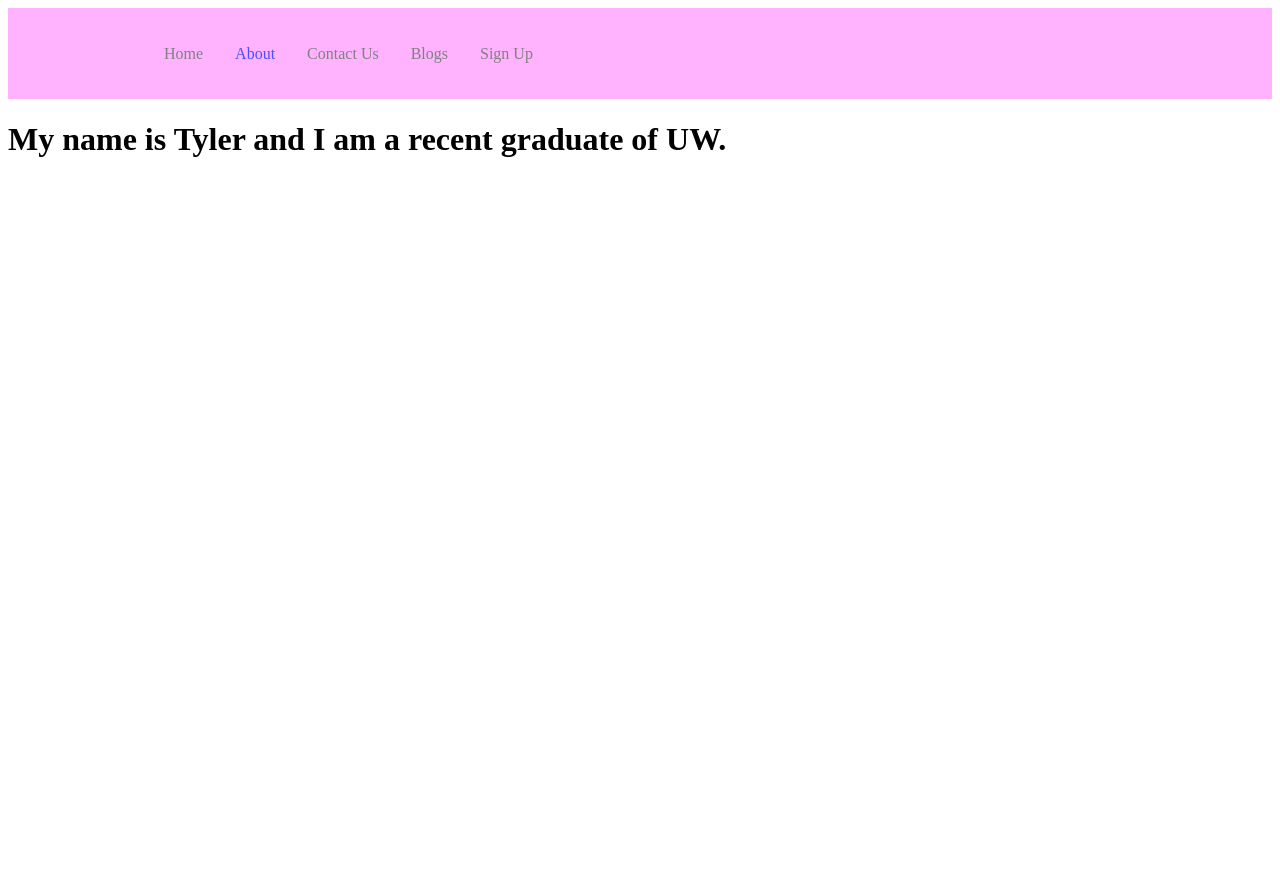
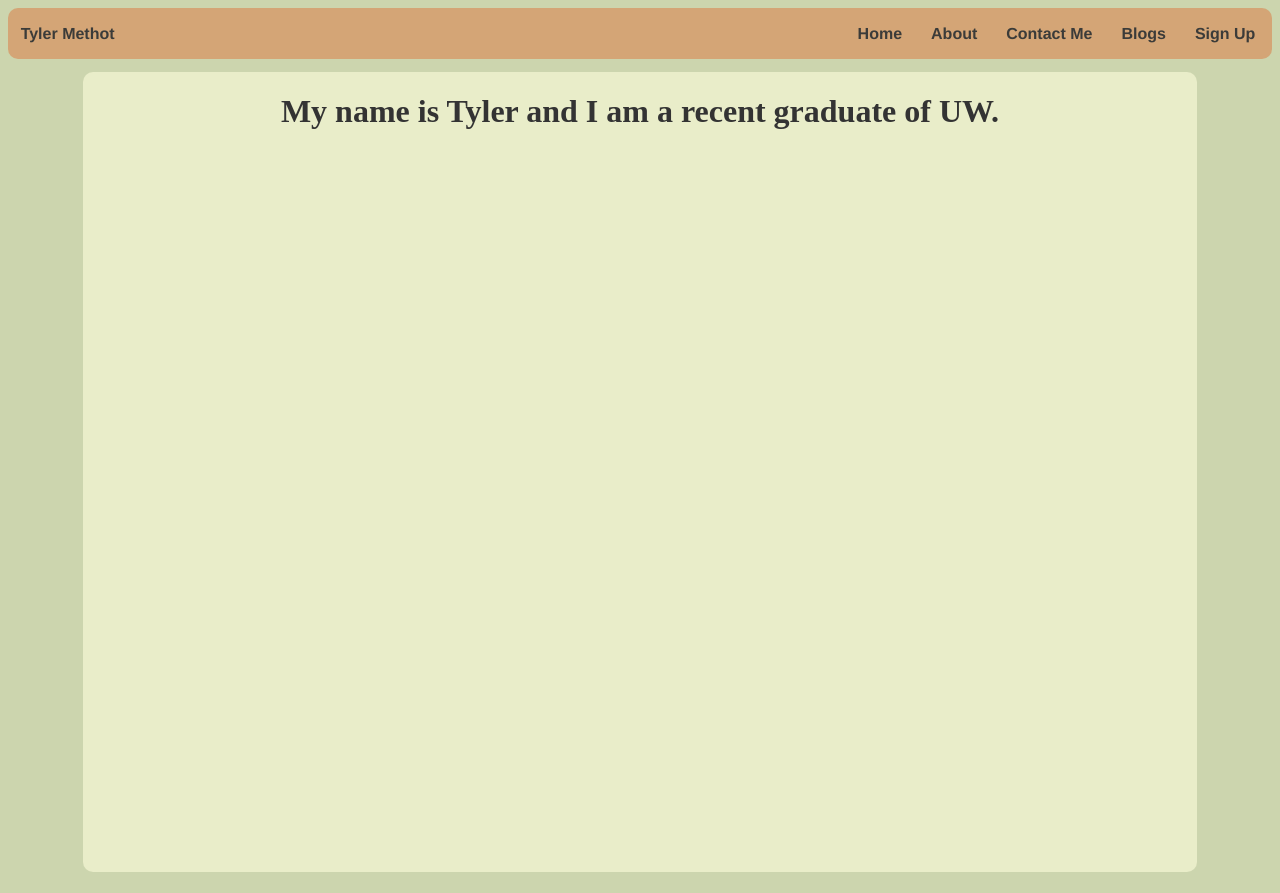
Before and after one commit to TMethot01/tmethot01.github.io, a React (Create React App) app: page /about in a window 1280 px wide. Before the commit the page ends 800 px from the top, so only its background shows below. Built offline with nearby package versions, Linux system fonts and the light colour scheme.

Commit message:
Made it look nicer and some other various changes

```diff
--- a/src/App.css
+++ b/src/App.css
@@ -1,3 +1,20 @@
+/* :root {
+  --primary-color: #3498db;
+  --secondary-color: #2ecc71;
+  --accent-color: #e74c3c;
+  --background-color: #b8bec3;
+  --text-color: #333333;
+} */
+
+:root {
+  --primary-color: #d4a373;
+  --secondary-color: #faedcd;
+  --accent-color: #fafae0;
+  --background-color: #ccd5ae;
+  --secondary-background-color: #e9edc9;
+  --text-color: #333333;
+}
+
 .App {
   text-align: center;
 }
@@ -36,3 +53,7 @@
     transform: rotate(360deg);
   }
 }
+
+body {
+  background-color: var(--background-color);
+}
--- a/src/components/Navbar/NavbarElements.js
+++ /dev/null
@@ -1,53 +0,0 @@
-import { FaBars } from "react-icons/fa";
-import { NavLink as Link } from "react-router-dom";
-import styled from "styled-components";
-
-export const Nav = styled.nav`
-background: #ffb3ff;
-height: 85px;
-display: flex;
-justify-content: space-between;
-padding: 0.2rem calc((100vw - 1000px) / 2);
-z-index: 12;
-`;
-
-export const NavLink = styled(Link)`
-color: #808080;
-display: flex;
-align-items: center;
-text-decoration: none;
-padding: 0 1rem;
-height: 100%;
-cursor: pointer;
-&.active {
-	color: #4d4dff;
-}
-`;
-
-export const Bars = styled(FaBars)`
-display: none;
-color: #808080;
-@media screen and (max-width: 768px) {
-	display: block;
-	position: absolute;
-	top: 0;
-	right: 0;
-	transform: translate(-100%, 75%);
-	font-size: 1.8rem;
-	cursor: pointer;
-}
-`;
-
-export const NavMenu = styled.div`
-display: flex;
-align-items: center;
-margin-right: -24px;
-/* Second Nav */
-/* margin-right: 24px; */
-/* Third Nav */
-/* width: 100vw;
-white-space: nowrap; */
-@media screen and (max-width: 768px) {
-	display: none;
-}
-`;
--- a/src/components/Navbar/index.js
+++ b/src/components/Navbar/index.js
@@ -1,28 +1,58 @@
 import React from "react";
-import {Nav, NavLink, NavMenu } from "./NavbarElements";
+import { NavLink } from "react-router-dom";
+import "./navbar.css";
+// import {Nav, NavLink, NavMenu } from "./NavbarElements";
 
+// const Navbar = () => {
+//     return (
+//         <div>
+//             <Nav>
+//                 <NavMenu>
+//                     <NavLink to="/" activeStyle>
+//                         Home
+//                     </NavLink>
+//                     <NavLink to="/about" activeStyle>
+//                         About
+//                     </NavLink>
+//                     <NavLink to="/contact" activeStyle>
+//                         Contact Us
+//                     </NavLink>
+//                     <NavLink to="/blogs" activeStyle>
+//                         Blogs
+//                     </NavLink>
+//                     <NavLink to="/sign-up" activeStyle>
+//                         Sign Up
+//                     </NavLink>
+//                 </NavMenu>
+//             </Nav>
+//         </div>
+//     );
+// };
 const Navbar = () => {
   return (
-        <div>
-            <Nav>
-                <NavMenu>
-                    <NavLink to="/" activeStyle>
+    <div id="nav-wrapper">
+      <nav id="left-nav">
+        <NavLink to="/" activeStyle className="link home-link">
+          Tyler Methot
+        </NavLink>
+      </nav>
+      <nav id="right-nav">
+        <NavLink to="/" activeStyle className="link">
           Home
         </NavLink>
-                    <NavLink to="/about" activeStyle>
+        <NavLink to="/about" activeStyle className="link">
           About
         </NavLink>
-                    <NavLink to="/contact" activeStyle>
-                        Contact Us
+        <NavLink to="/contact" activeStyle className="link">
+          Contact Me
         </NavLink>
-                    <NavLink to="/blogs" activeStyle>
+        <NavLink to="/blogs" activeStyle className="link">
           Blogs
         </NavLink>
-                    <NavLink to="/sign-up" activeStyle>
+        <NavLink to="/sign-up" activeStyle className="link">
           Sign Up
         </NavLink>
-                </NavMenu>
-            </Nav>
+      </nav>
     </div>
   );
 };
--- /dev/null
+++ b/src/components/Navbar/navbar.css
@@ -0,0 +1,34 @@
+#nav-wrapper {
+    background-color: var(--primary-color);
+    padding: 1%;
+    margin: 0px;
+    border-radius: 10px;
+    display: flex;
+    justify-content: space-between;
+    position: sticky;
+    top: 3px;
+    opacity: 95%;
+}
+
+#right-nav {
+    display: flex;
+    justify-content: right;
+}
+
+#left-nav{
+    display: flex;
+    justify-content: left;
+}
+
+.link.home-link {
+    padding-left: 0px;
+}
+.link {
+    margin: 0%;
+    padding: 4px;
+    padding-left: 25px;
+    color: var(--text-color);
+    font-family: Helvetica, Arial, sans-serif;
+    font-weight: bold;
+    text-decoration: none;
+}
--- /dev/null
+++ b/src/pages/about.css
@@ -0,0 +1,21 @@
+#about-wrapper {
+    display: flex;
+    justify-content: center;
+    padding: 1%;
+}
+
+#about {
+    color: var(--text-color);
+    height: 100vh;
+    border-radius: 10px;
+    background-color: var(--secondary-background-color);
+    opacity: 1;
+    width: 90%;
+    justify-content: center;
+}
+
+h1 {
+    text-align: center;
+    opacity: 1;
+    font-weight: bold;
+}
--- a/src/pages/about.js
+++ b/src/pages/about.js
@@ -1,12 +1,14 @@
-
+import "./about.css"
 import React from "react";
 
 const About = () => {
     return (
-        <div>
-            <h1>
-                My name is Tyler and I am a recent graduate of UW.
-            </h1>
+        <div id="about-wrapper">
+            <div id="about">
+                <h1>
+                    My name is Tyler and I am a recent graduate of UW.
+                </h1>
+            </div>
         </div>
     );
 };
--- a/src/pages/index.js
+++ b/src/pages/index.js
@@ -4,7 +4,7 @@ import React from 'react';
 const Home = () => {
     return (
         <div>
-            <h1>Welcome to my website!</h1>
+            <h1>Welcome to my website! It is still very much a work in progress.</h1>
         </div>
     );
 };
```
Also changed, not shown: src/pages/signup.js (line endings or trailing spaces). Lines whose indentation alone changed are shown as unchanged.
